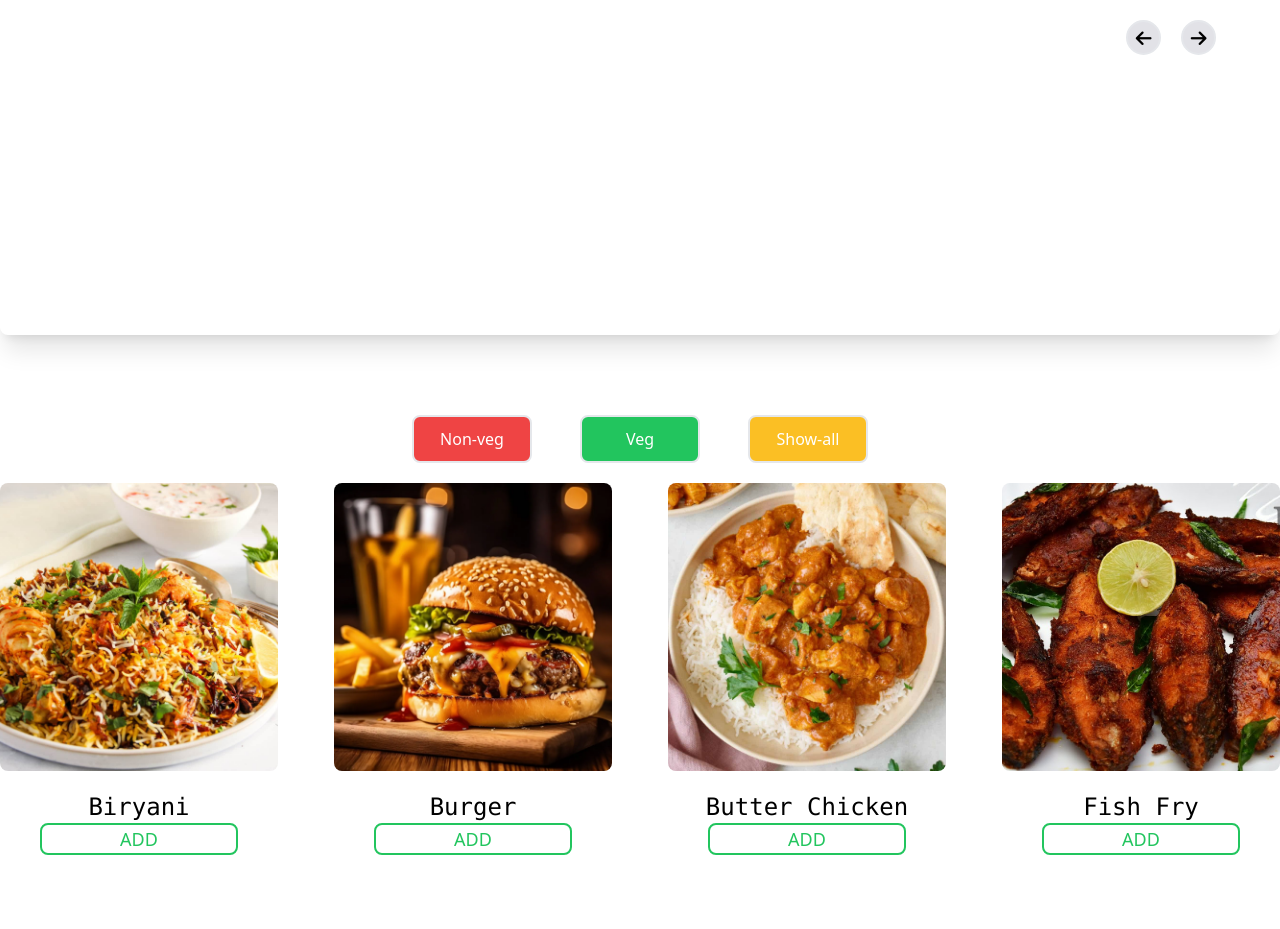
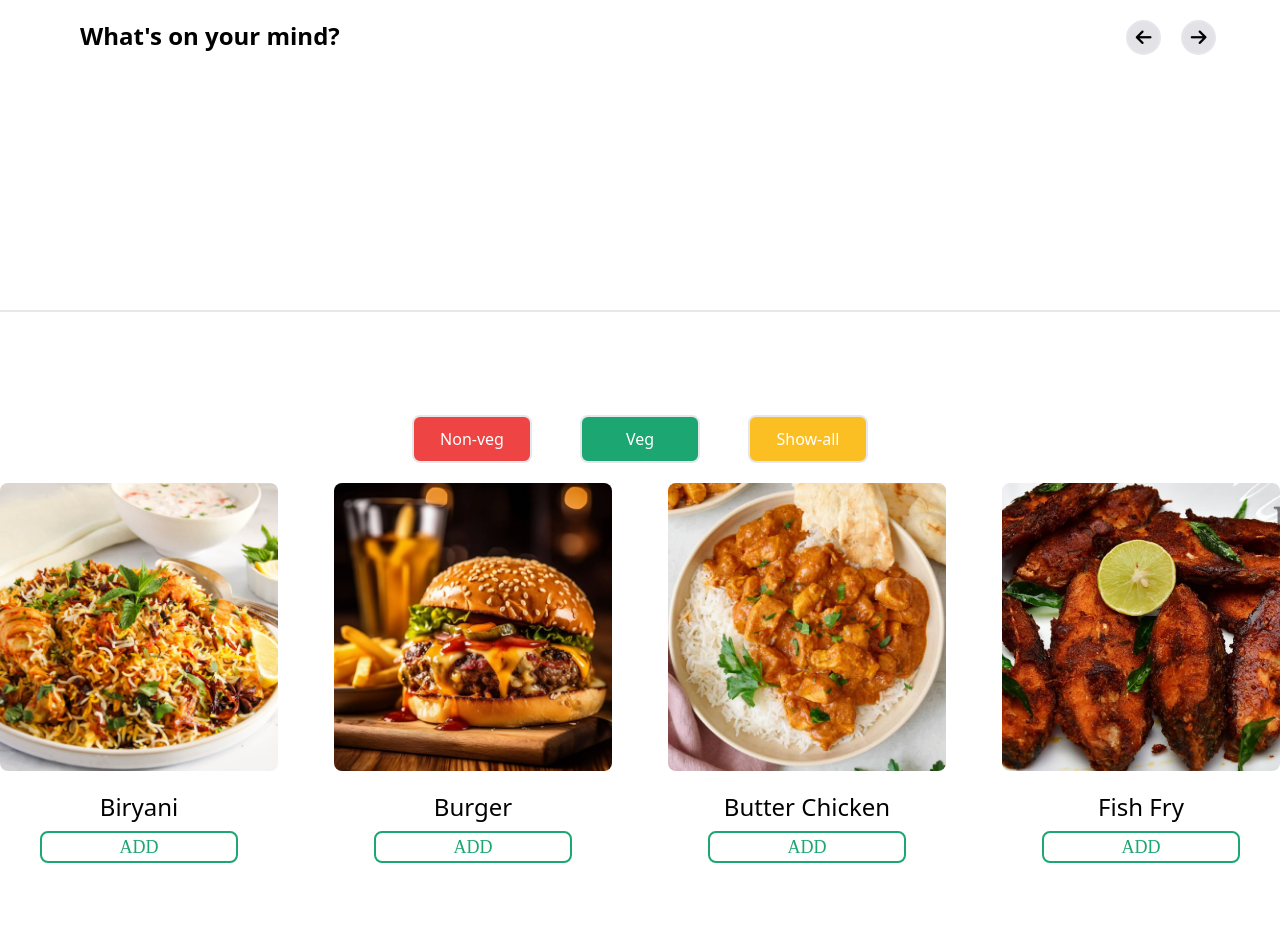
Before and after one commit to pranay03bhoir/React-task, a React (Vite) app in the folder task/: page / in a window 1280 px wide. Shown: the top 929 px of the page. Built offline with nearby package versions, Linux system fonts and the light colour scheme; grey boxes are pictures that could not be loaded.

Commit message:
new update in the UI

```diff
--- a/task/src/components/DataFilter.jsx
+++ b/task/src/components/DataFilter.jsx
@@ -20,25 +20,25 @@ const DataFilter = ({ data }) => {
       <div>
         <div className={`flex gap-12 justify-center mt-20`}>
           <button
-            className={`border-2 rounded-lg h-[6vh] w-[15vh] font-light bg-red-500 text-white focus:bg-red-900 focus:border-black`}
+            className={`border-2 rounded-lg h-[6vh] w-[15vh] font-sans bg-red-500 text-white focus:bg-red-900 focus:border-black`}
             onClick={() => filter("non-veg")}
           >
             Non-veg
           </button>
           <button
-            className={`border-2 rounded-lg h-[6vh] w-[15vh] font-light bg-green-500 text-white focus:bg-green-900 focus:border-black`}
+            className={`border-2 rounded-lg h-[6vh] w-[15vh] font-sans bg-[#1ba672] text-white focus:bg-green-900 focus:border-black`}
             onClick={() => filter("veg")}
           >
             Veg
           </button>
           <button
-            className={`border-2 rounded-lg h-[6vh] w-[15vh] font-light bg-amber-400 text-white focus:bg-amber-800 focus:border-black`}
+            className={`border-2 rounded-lg h-[6vh] w-[15vh] font-sans bg-amber-400 text-white focus:bg-amber-800 focus:border-black`}
             onClick={() => setFood(data)}
           >
             Show-all
           </button>
         </div>
-        <div className={`grid grid-cols-2 md:grid-cols-4 gap-14`}>
+        <div className={`grid grid-cols-2 md:grid-cols-4 gap-14 mb-12`}>
           {food.map((data) => (
             <Images
               key={data.id}
--- a/task/src/components/Images.jsx
+++ b/task/src/components/Images.jsx
@@ -8,44 +8,45 @@ const Images = ({ image, name, cssClasses, id }) => {
     <>
       <div className={`w-full flex flex-col items-center `}>
         <img src={image} alt={`images`} className={`${cssClasses}`} />
-        <p className={`text-sm md:text-2xl font-mono text-center mt-5`}>
+        <p className={`text-sm md:text-2xl w-full font-sans text-center mt-5`}>
           {name}
         </p>
-        <div className={`flex justify-center w-full`}>
+        <div className="flex justify-center w-full">
           <div
-            className={`border-2 bg-white border-green-500 text-green-500 rounded-lg duration-300 flex gap-5 px-5 mx-10 w-full items-center justify-center`}
-            key={id}
-            onClick={() => setValue(true)}
+            className="border-2 bg-white border-[#1ba672] text-[#1ba672] rounded-lg duration-300 flex gap-5 px-5 mx-10 w-full items-center justify-center mt-2"
+            onClick={() => {
+              setCount(1);
+              setValue(true);
+            }}
           >
-            {value ? (
+            {value && count > 0 && (
+              <div className={`flex gap-5`}>
                 <button
-                className={` text-lg md:text-xl w-full`}
-                onClick={() => setCount(count - 1)}
+                  className="text-lg md:text-xl w-full"
+                  onClick={(e) => {
+                    e.stopPropagation();
+                    setCount(count - 1);
+                  }}
                 >
                   <i className="fa-solid fa-minus"></i>
                 </button>
-            ) : (
-              ""
-            )}
-
-            {count > 0 ? (
-              <p
-                className={`text-green-500 font-mono text-lg md:text-xl cursor-pointer`}
-              >
+                <p className="text-[#1ba672] font-mono text-lg md:text-xl cursor-pointer">
                   {count}
                 </p>
-            ) : (
-              <p className={`text-lg text-center cursor-pointer`}>ADD</p>
-            )}
-            {value ? (
                 <button
-                className={`text-lg md:text-xl w-full`}
-                onClick={() => setCount(count + 1)}
+                  className="text-lg md:text-xl w-full"
+                  onClick={(e) => {
+                    e.stopPropagation();
+                    setCount(count + 1);
+                  }}
                 >
                   <i className="fa-solid fa-plus"></i>
                 </button>
-            ) : (
-              ""
+              </div>
+            )}
+
+            {count === 0 && (
+              <p className="text-lg text-center cursor-pointer">ADD</p>
             )}
           </div>
         </div>
--- a/task/src/components/SliderImages.jsx
+++ b/task/src/components/SliderImages.jsx
@@ -38,15 +38,20 @@ const SliderImages = ({ data }) => {
         breakpoint: 480,
         settings: {
           slidesToShow: 3,
-          slidesToScroll: 1,
+          slidesToScroll: 2,
         },
       },
     ],
   };
   return (
     <>
+      <div className={`float-left text-2xl ms-2 lg:ms-20`}>
+        <p className={`font text-xl font-extrabold font-sans md:text-2xl`}>
+          What's on your mind?
+        </p>
+      </div>
       <div
-        className={` flex gap-5 justify-center lg:flex lg:gap-5 lg:justify-end mx-16 mt-5`}
+        className={` flex gap-5 justify-end relative left-12 lg:flex lg:gap-5 lg:me-28 mx-16 mt-5`}
       >
         <button
           className={`text-lg border-2 rounded-full w-[35px] h-[35px] bg-[#e2e2e7]`}
@@ -62,7 +67,7 @@ const SliderImages = ({ data }) => {
         </button>
       </div>
       <div
-        className={`shadow-xl h-[35vh] w-full md:ms-0 rounded-lg overflow-x-hidden`}
+        className={` h-[35vh] flex flex-col justify-center md:ms-0 rounded-lg overflow-x-hidden`}
       >
         <Slider ref={slider} {...settings}>
           {data.map((data) => (
@@ -73,6 +78,7 @@ const SliderImages = ({ data }) => {
             />
           ))}
         </Slider>
+        <hr className={`mt-6 border-[1.5px]`}></hr>
       </div>
     </>
   );
--- a/task/src/index.css
+++ b/task/src/index.css
@@ -1,3 +1,7 @@
 @tailwind base;
 @tailwind components;
 @tailwind utilities;
+
+body{
+    font-family: Gilroy, serif;
+}
```
Lines whose indentation alone changed are shown as unchanged.
